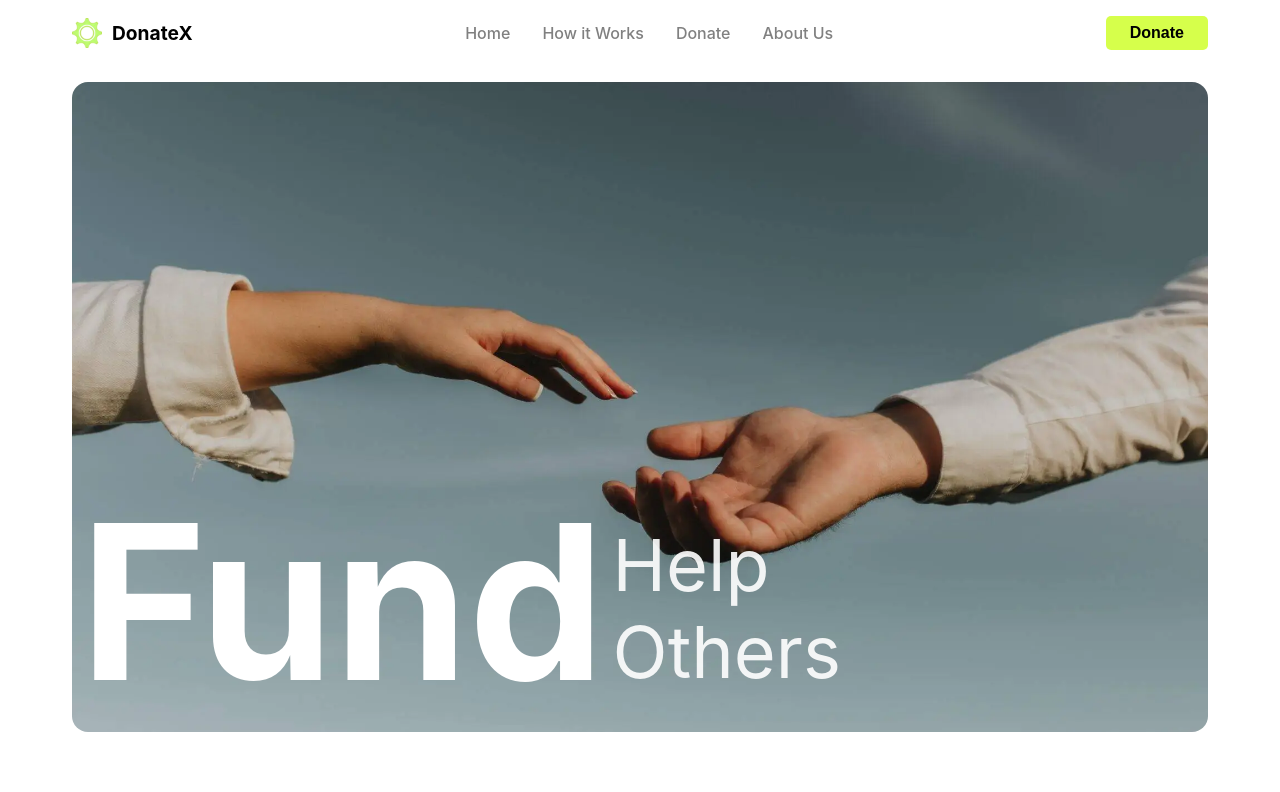
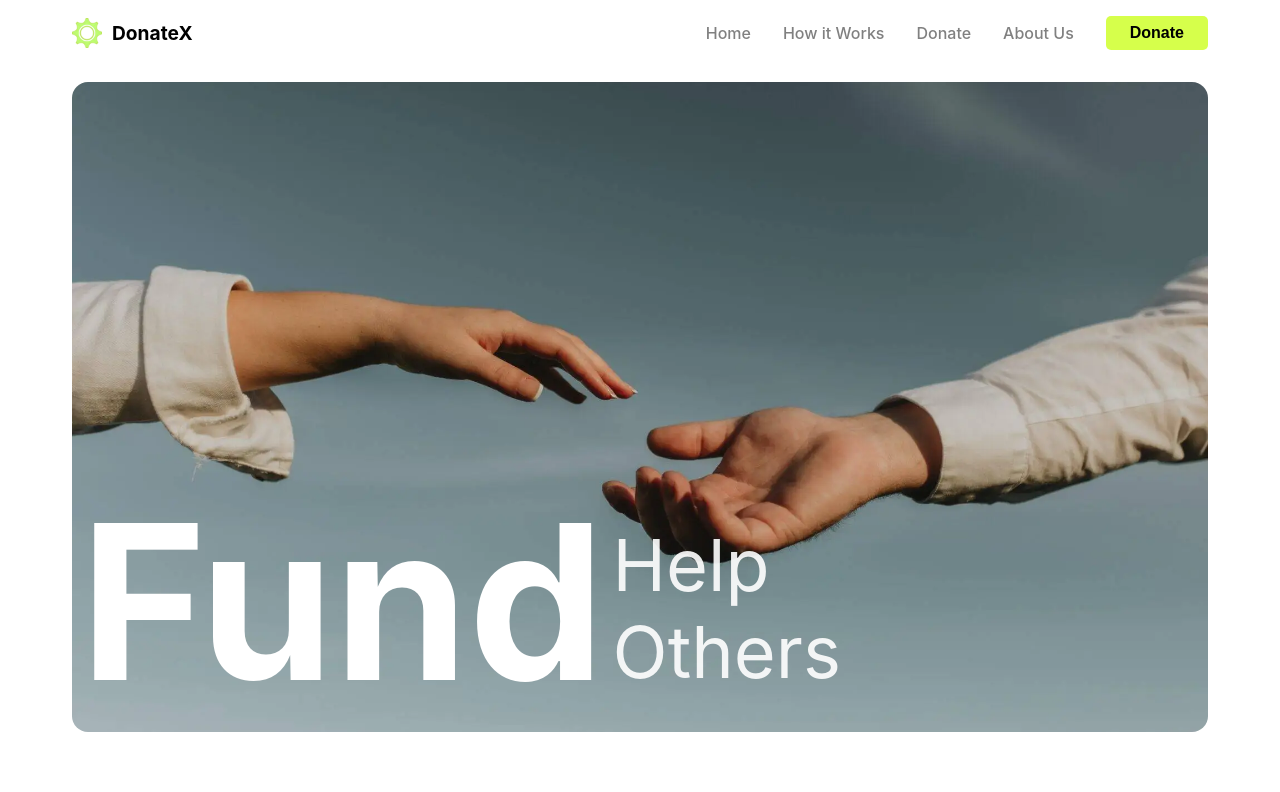
Before and after one commit to mrinnnmoy/DonateX, a React (Vite) app in the folder client/: page / in a window 1280 px wide. Shown: the top 792 px of the page. Built offline with nearby package versions, Linux system fonts and the light colour scheme.

Commit message:
fix-NavbarDesign

```diff
--- a/client/src/App.css
+++ b/client/src/App.css
@@ -30,8 +30,15 @@
 }
 
 /* Navbar links */
+.links {
+    display: flex;
+    flex-direction: row;
+    gap: 2rem;
+}
+
 .links ul {
     display: flex;
+    align-items: center;
     gap: 2rem;
     list-style: none;
 }
--- a/client/src/components/Navbar.jsx
+++ b/client/src/components/Navbar.jsx
@@ -1,7 +1,7 @@
 import React, { useState, useEffect } from 'react';
 import { MdClose } from "react-icons/md";
 import { GiHamburgerMenu } from "react-icons/gi";
-import Logo from "../assets/Logo.png";
+import Logo from "../assets/logo.png";
 
 const Navbar = () => {
 
@@ -34,6 +34,24 @@ const Navbar = () => {
         <span>DonateX</span>
       </div>
 
+
+      {/* Navigation links section */}
+      <div className={`links ${isNavOpen ? "show" : ""}`}>
+        <ul>
+          {/* Map over links array to generate each link item */}
+          {links.map((link, index) => (
+            <li key={index}>
+              <a href={`#${link}`}>{link}</a>
+            </li>
+          ))}
+          {/* Button section for account-related actions */}
+          <div className="account-info">
+            <button>Donate</button>
+          </div>
+        </ul>
+      </div>
+
+
       {/* Toggle button for opening/closing the navbar */}
       <div className="toggle">
         {isNavOpen ? (
@@ -52,23 +70,6 @@ const Navbar = () => {
         )}
       </div>
 
-      {/* Navigation links section */}
-      <div className={`links ${isNavOpen ? "show" : ""}`}>
-        <ul>
-          {/* Map over links array to generate each link item */}
-          {links.map((link, index) => (
-            <li key={index}>
-              <a href={`#${link}`}>{link}</a>
-            </li>
-          ))}
-        </ul>
-      </div>
-
-      {/* Button section for account-related actions */}
-      <div className="account-info">
-        <button>Donate</button>
-      </div>
-
     </div>
   );
 };
```
